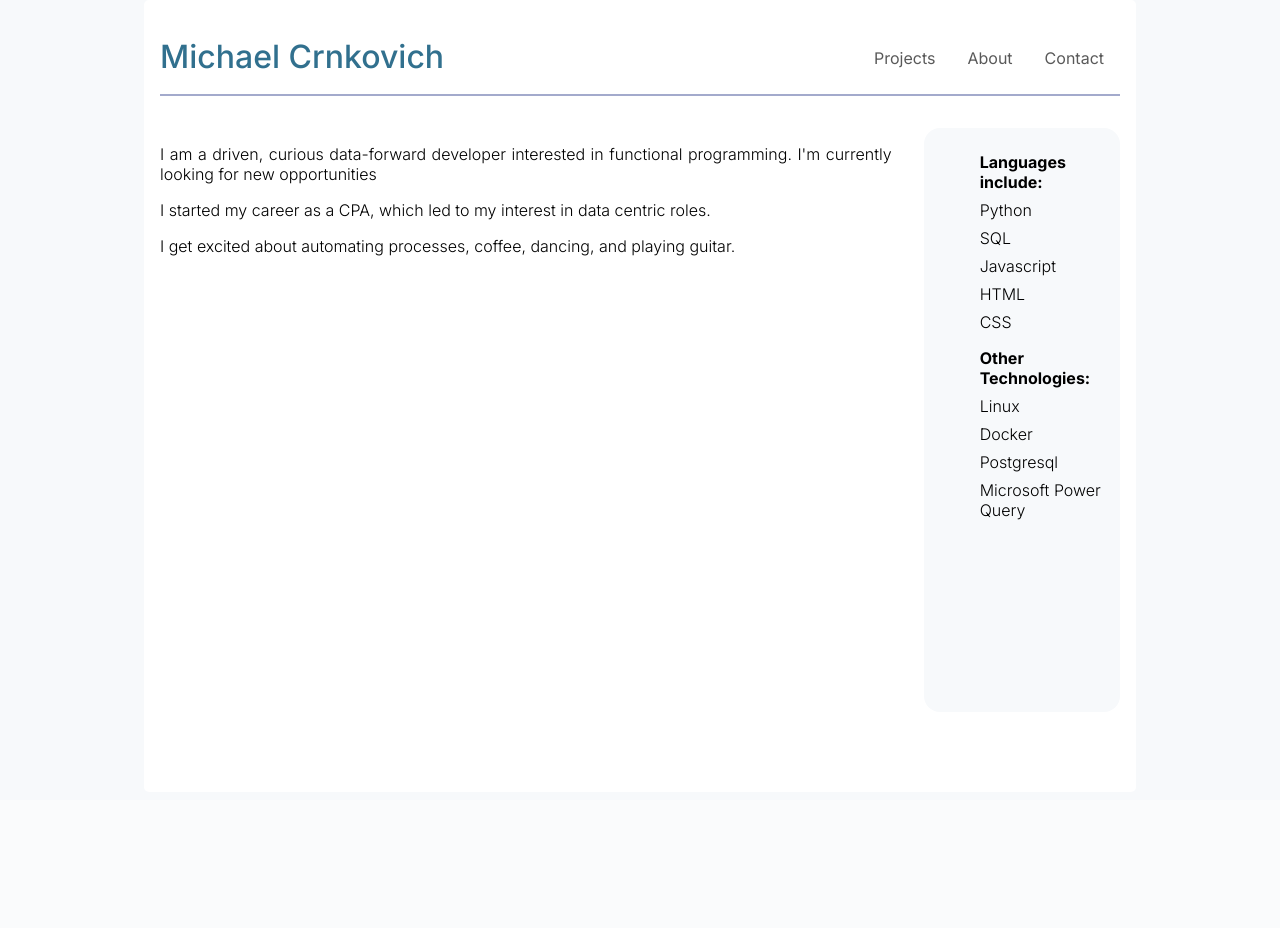
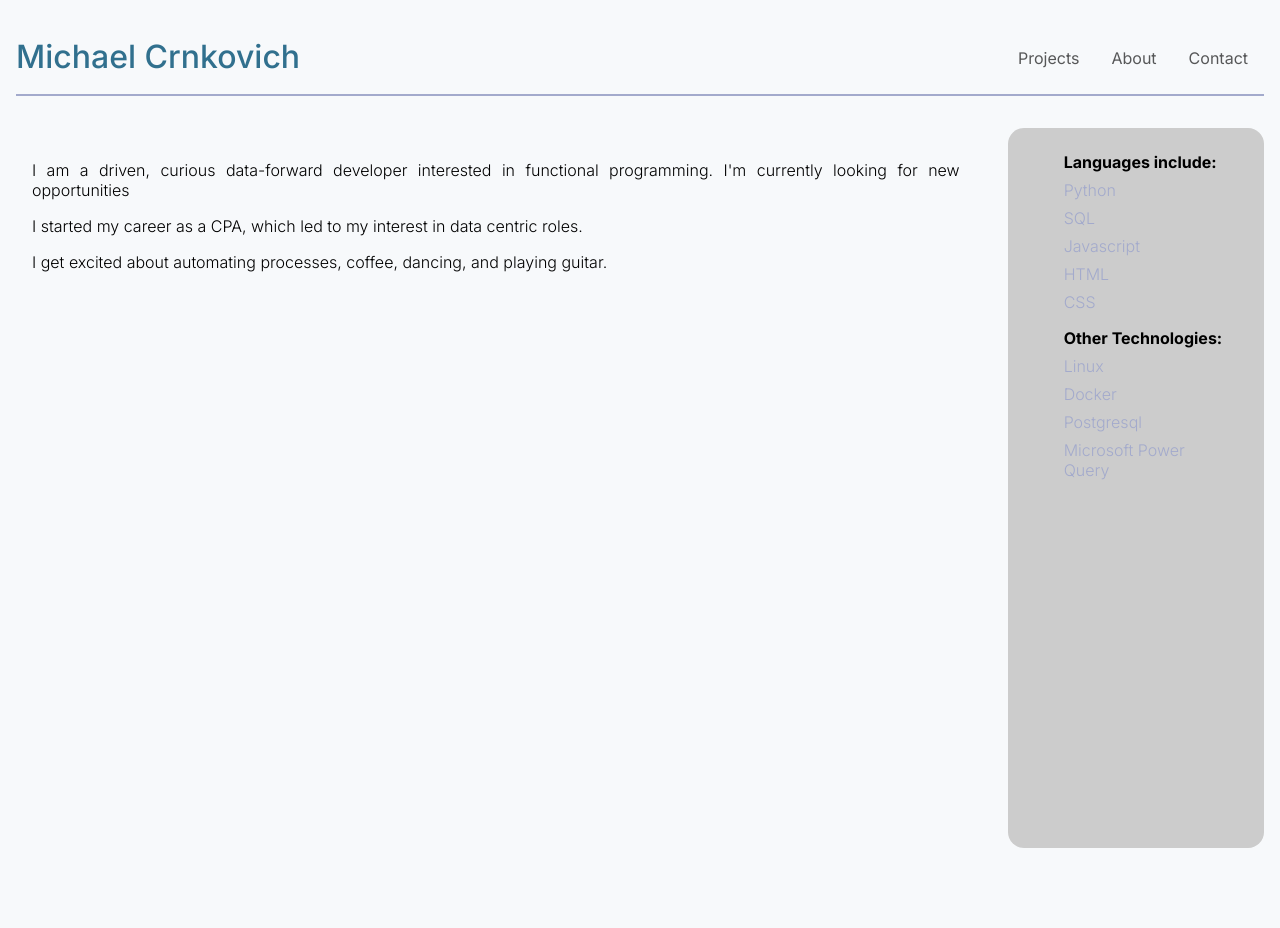
Before and after one commit to mrcrnkovich/website, a Flask app: page /about in a window 1280 px wide. Before the commit the page ends 520 px from the top, so only its background shows below. Run offline with Flask 2, Linux system fonts and the light colour scheme; some libraries are stand-ins or nearby versions.

Commit message:
changes to css

```diff
--- a/src/static/stylesheet.css
+++ b/src/static/stylesheet.css
@@ -18,20 +18,17 @@
 
 body {
   min-height: 95vh;
-  max-width: 960px;
-  /*border: 1px solid var(--grey);
-  box-shadow: 5px 5px 5px #ccc; */
+  max-width: 100%;
   margin: 0 auto;
   display: grid;
   grid-gap: 2em;
   padding: 1em;
   grid-template-rows: 5em auto 2em;
-  border-radius: 5px;
-  background: #fff;
 }
 
 header{
   grid-row: 1;
+  padding-left, padding-right: 1em;
   display: flex;
   align-items: bottom;
   justify-content: space-between;
@@ -44,13 +41,21 @@
 }
 main{
   display: flex;
-  justify-content: space-between;
+  justify-content: space-around;
+  min-height: 90vh;
+}
+article{
+ padding: 1em;
 }
 aside{
-  background: var(--white);
+  background: #ccc;
   border-radius: 1em;
   margin-left: 2em;
   padding: 1em;
+  padding-right: 2em;
+}
+aside li{
+  color: var(--grey);
 }
 #content{
   display: flex;
```
